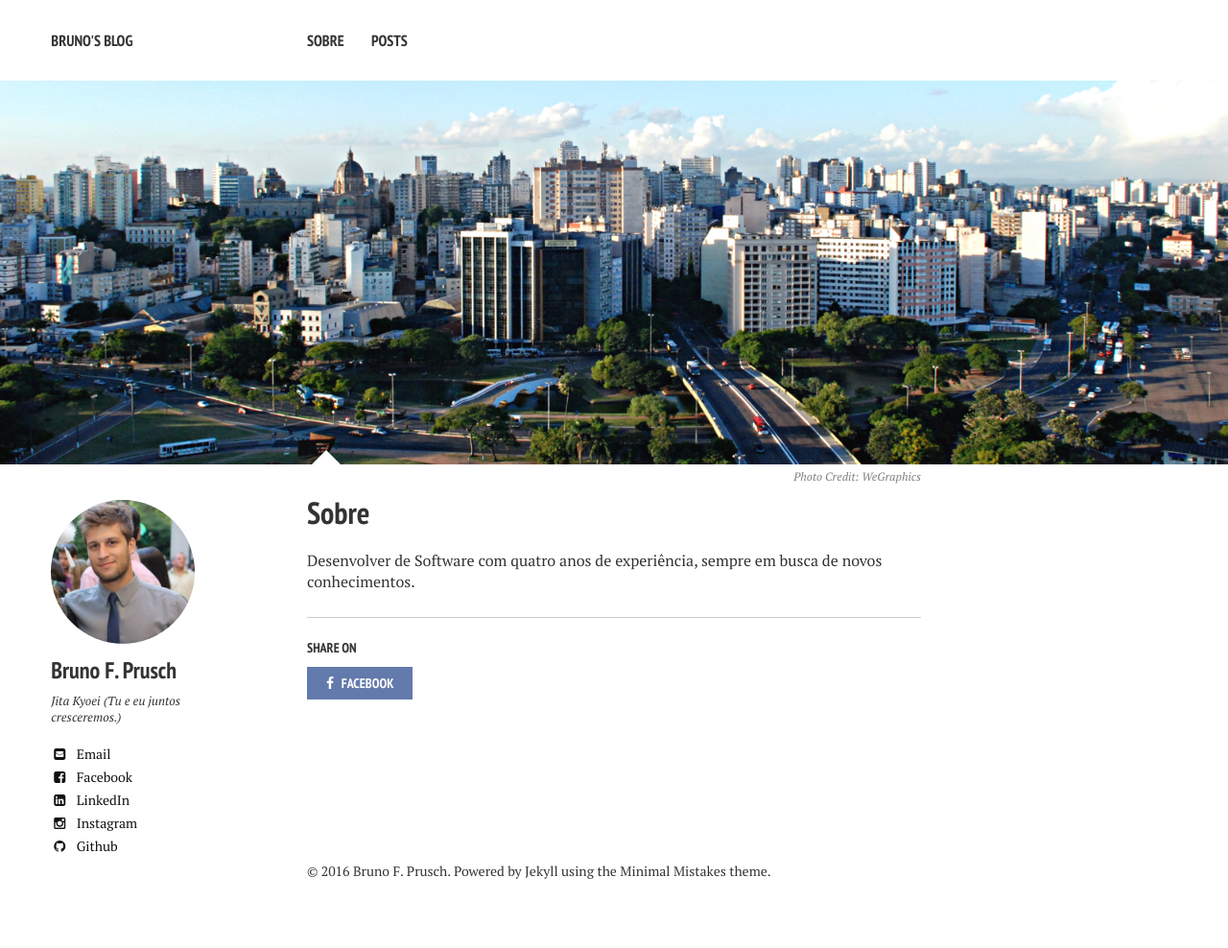
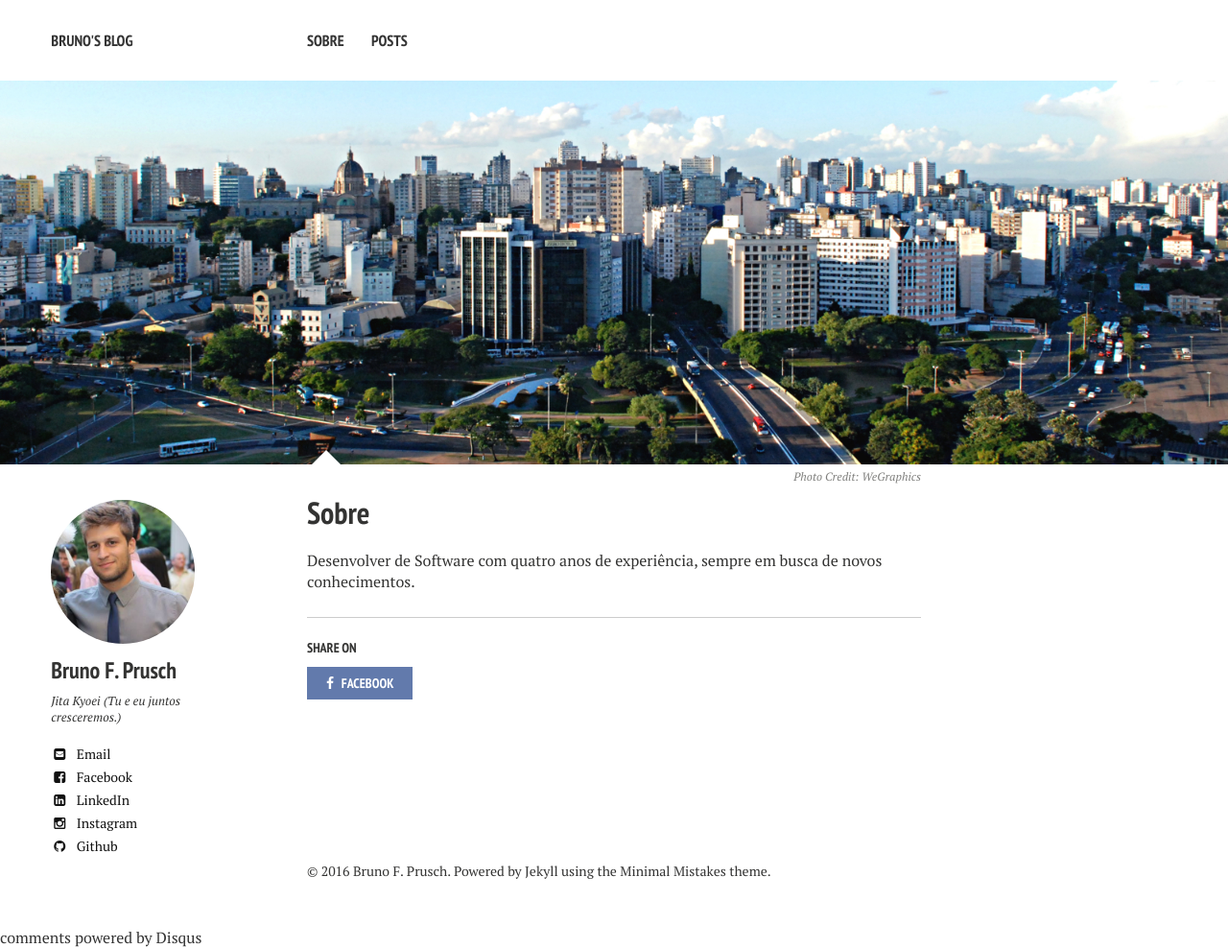
Before and after one commit to brunofprusch/brunofprusch.github.io, a Jekyll site: the page built from about/index.md, in a window 1280 px wide. Shown: the whole page at 96% size. Built offline with Jekyll 4.4.1, drawn with Linux system fonts in a browser that asks for light colours; nearby versions of some CDN libraries; comment, search, counter and statistics services are not loaded; before the commit the page ends 966 px from its top, so only the background shows below that; part of the change alters nothing that is shown.

Commit message:
Update _config.yml

```diff
--- a/_config.yml
+++ b/_config.yml
@@ -3,14 +3,6 @@
 title:            Bruno's Blog
 locale:           pt_BR
 url:
-comments:
-  provider               : "disqus"
-  disqus:
-    shortname            : brunofprusch-github-io
-  facebook:    # https://developers.facebook.com/docs/plugins/comments
-    appid                :
-    num_posts            : # 5 (default)
-    colorscheme          : # "light" (default), "dark"
 
 # Jekyll configuration
 
@@ -37,7 +29,7 @@ owner:
   avatar: bio-photo.jpg
   bio: "Jita Kyoei (Tu e eu juntos cresceremos.)"
   email: brunoprusch@gmail.com
-  disqus-shortname:
+  disqus-shortname: brunofprusch-github-io
   twitter: #username
   facebook: /bruno.feldmannprusch
   google:
```
